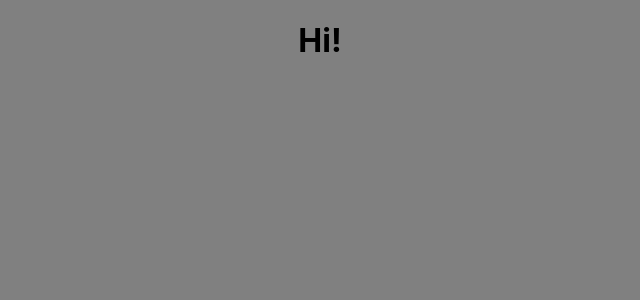
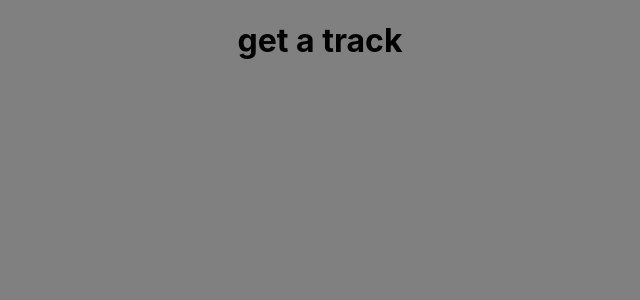
Before and after one commit to Paulinojr/randomfy, a React (Create React App) app in the folder randomfy-react/: page / in a window 1280 px wide. Shown: the top 300 px of the page, without its empty margins (320-960 px from the left). Built offline with nearby package versions, Linux system fonts and the light colour scheme.

Commit message:
creates simple GetATrack component

```diff
--- a/randomfy-react/src/components/get-a-track/index.js
+++ b/randomfy-react/src/components/get-a-track/index.js
@@ -0,0 +1,10 @@
+import React, { Component } from 'react';
+import './styles.css';
+
+const GetATrack = () => {
+    return (
+        <h1>get a track</h1>
+    );
+}
+
+export default GetATrack;
--- a/randomfy-react/src/pages/main/index.js
+++ b/randomfy-react/src/pages/main/index.js
@@ -1,10 +1,12 @@
 import React, { Component } from 'react';
 import './styles.css';
+
+import GetATrack from '../../components/get-a-track'
 
 export default class Main extends Component {
     render() {
         return (
-            <h1>Hi!</h1>
+            <GetATrack />
         );
     }
 }
```
Also changed, not shown: randomfy-react/src/components/get-a-track/styles.css (added).
